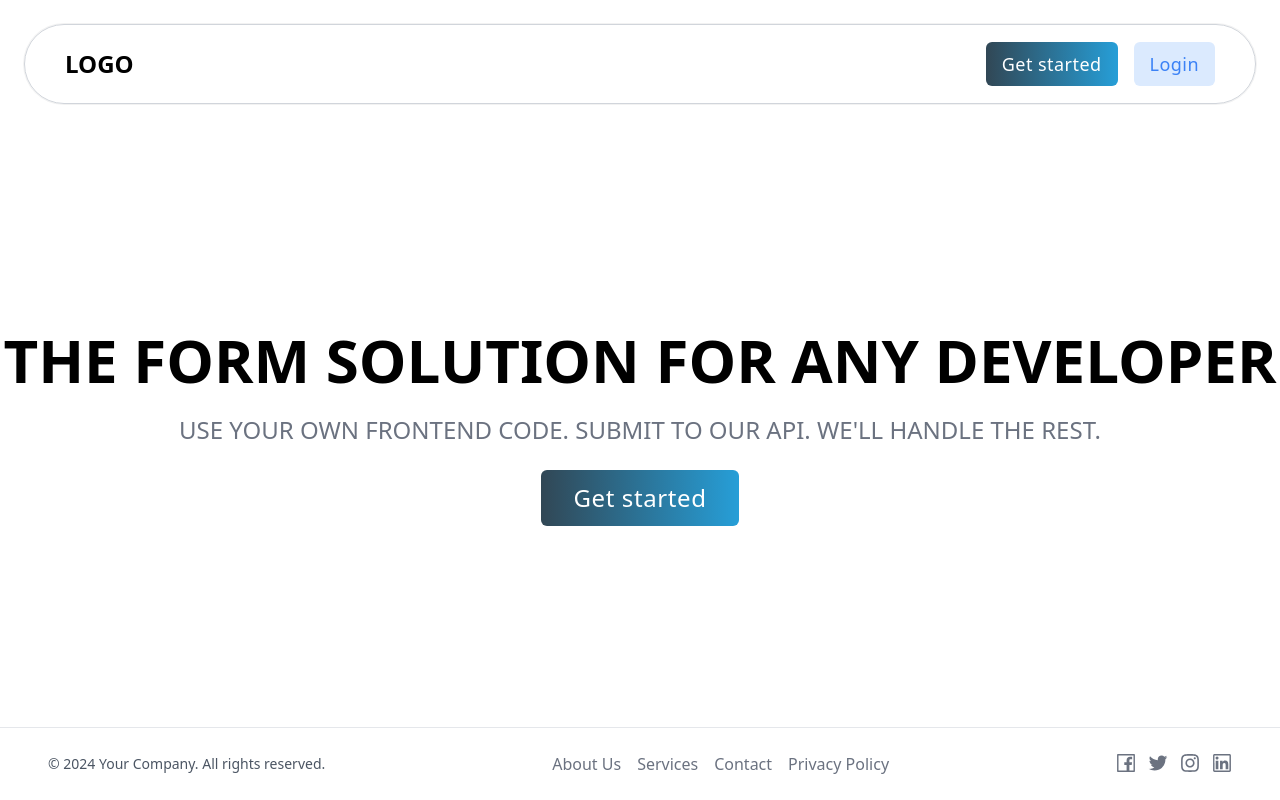
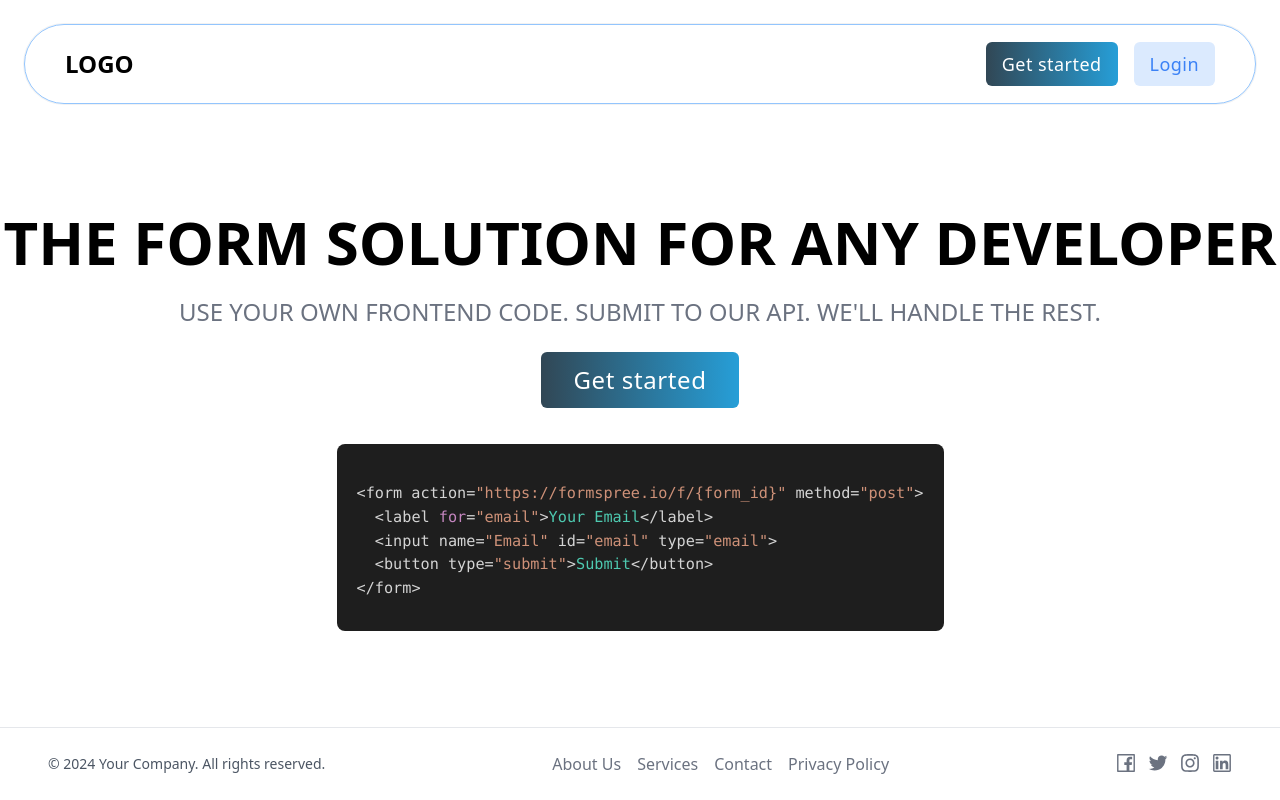
Before and after one commit to Abhiiix0/formspree_clone, a React (Create React App) app in the folder frontend/: page / in a window 1280 px wide. Built offline with nearby package versions, Linux system fonts and the light colour scheme; no server answers.

Commit message:
add navigate in home and header login logic

```diff
--- a/frontend/src/components/HomeHeader.jsx
+++ b/frontend/src/components/HomeHeader.jsx
@@ -1,15 +1,31 @@
 import React from "react";
+import { useNavigate } from "react-router-dom";
 
 const HomeHeader = () => {
+  const navigate = useNavigate();
+  const goToLogin = () => {
+    const token = localStorage.getItem("token");
+    if (token) {
+      navigate("/dashboard");
+    } else {
+      navigate("/login");
+    }
+  };
   return (
     <div className=" p-6">
-      <div className=" isolate aspect-video  border border-gray-300  bg-blue-100 bg-white/25  rounded-full ring-1 ring-black/5  backdrop-blur-4xl h-[70px] sm:h-20 w-full flex justify-between items-center px-3 md:px-10">
+      <div className=" isolate aspect-video  border border-blue-300  bg-blue-100 bg-white/25  rounded-full ring-1 ring-black/5  backdrop-blur-4xl h-[70px] sm:h-20 w-full flex justify-between items-center px-3 md:px-10">
         <p className=" cursor-pointer font-bold text-2xl">LOGO</p>
         <div className=" flex items-center justify-center gap-4">
-          <button className="  btn-grad tracking-wide md:text-lg bg-blue-500 rounded-md text-white font-medium px-4 py-2">
+          <button
+            onClick={() => navigate("/signup")}
+            className="  btn-grad tracking-wide md:text-lg bg-blue-500 rounded-md text-white font-medium px-4 py-2"
+          >
             Get started
           </button>
-          <button className="  tracking-wide bg-blue-100 rounded-md md:text-lg text-blue-500 font-medium px-4 py-2">
+          <button
+            onClick={() => goToLogin()}
+            className="  tracking-wide bg-blue-100 hover:opacity-80 rounded-md md:text-lg text-blue-500 font-medium px-4 py-2"
+          >
             Login
           </button>
         </div>
--- a/frontend/src/pages/Home.jsx
+++ b/frontend/src/pages/Home.jsx
@@ -1,22 +1,58 @@
 import React from "react";
 import HomeHeader from "../components/HomeHeader";
 import Footer from "../components/Footer";
-
+import { Prism as SyntaxHighlighter } from "react-syntax-highlighter";
+import { vscDarkPlus } from "react-syntax-highlighter/dist/esm/styles/prism";
+import { useNavigate } from "react-router-dom";
 const Home = () => {
+  const navigate = useNavigate();
+  const htmlCode = `
+<form action="https://formspree.io/f/{form_id}" method="post">
+  <label for="email">Your Email</label>
+  <input name="Email" id="email" type="email">
+  <button type="submit">Submit</button>
+</form>
+    `;
   return (
     <div className=" flex  flex-col justify-between h-screen">
       <HomeHeader />
+      <div className=" flex flex-col items-center justify-center gap-6">
         <div className=" grid place-content-center h-full gap-6">
           <h1 className=" text-black uppercase text-6xl font-bold">
             The form solution for any developer
           </h1>
           <p className=" text-gray-500 uppercase font-medium text-2xl text-center">
-          Use your own frontend code. Submit to our API. We'll handle the rest.
+            Use your own frontend code. Submit to our API. We'll handle the
+            rest.
           </p>
           <div className=" flex items-center justify-center">
-          <button className=" borders btn-grad tracking-wide md:text-2xl bg-blue-500 rounded-md text-white font-medium px-8 py-3">
+            <button
+              onClick={() => navigate("/signup")}
+              className=" borders btn-grad tracking-wide md:text-2xl bg-blue-500 rounded-md text-white font-medium px-8 py-3"
+            >
               Get started
             </button>
+          </div>
+        </div>
+        <div className=" w-fit h-fit self-center ">
+          <SyntaxHighlighter
+            language="javascript"
+            style={vscDarkPlus}
+            customStyle={{
+              borderRadius: "8px",
+              fontSize: "25px", // Adjust the font size here
+              background: "#1e1e1e",
+              lineHeight: "0.95", // Adjust the line height to control spacing
+              padding: "10px", // Set consistent padding
+              paddingLeft: "20px",
+              paddingRight: "20px",
+            }}
+            codeTagProps={{
+              style: { fontSize: "0.95rem" }, // Force font size here
+            }}
+          >
+            {htmlCode}
+          </SyntaxHighlighter>
         </div>
       </div>
       <Footer></Footer>
```
Lines whose indentation alone changed are shown as unchanged.
